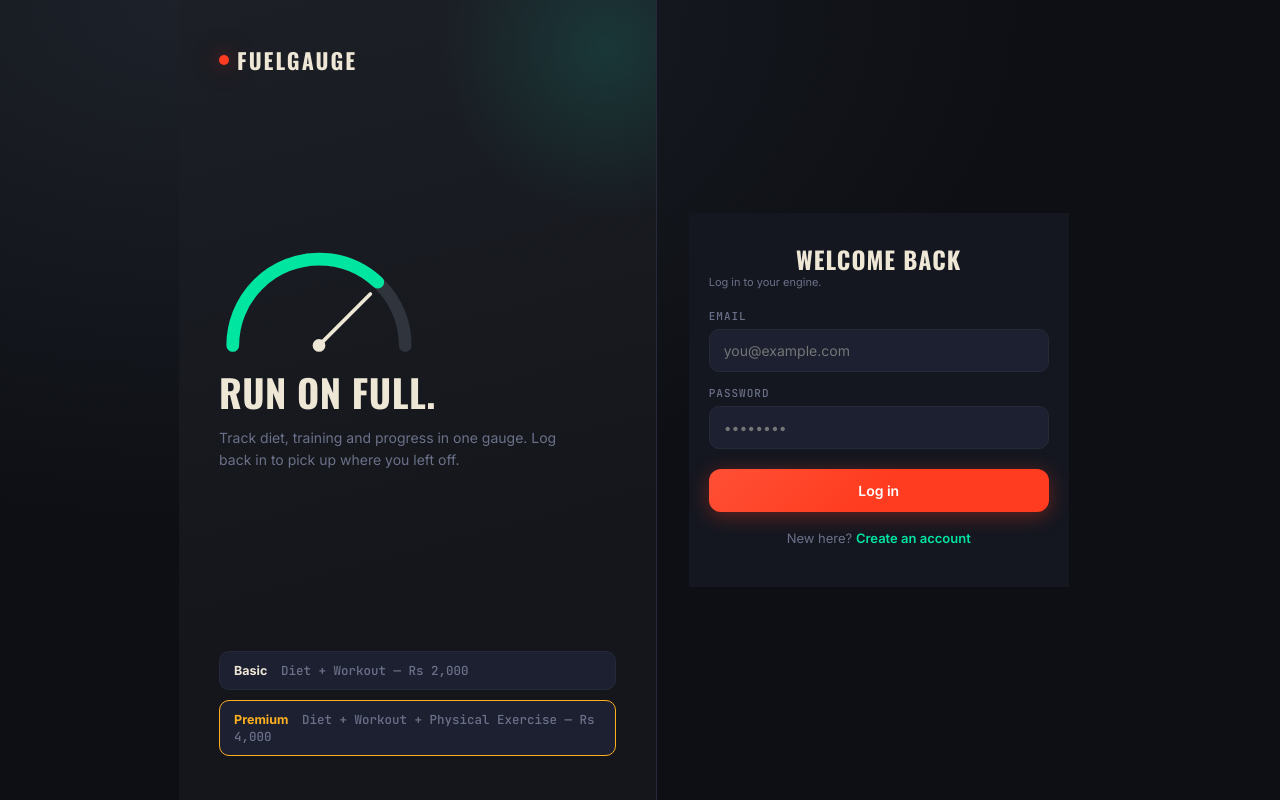
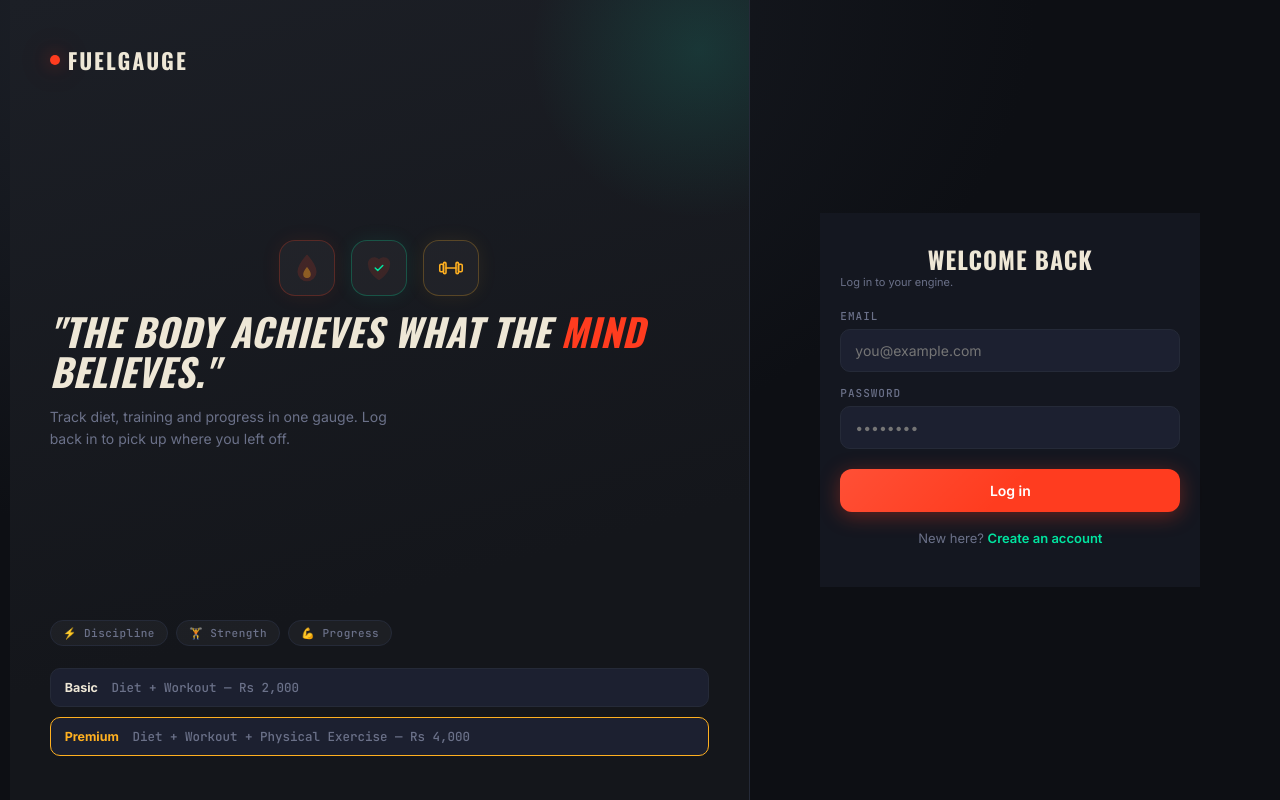
Before and after one commit to gaugefitness-ui/FUELGAUGE-fitness-app, a website: page public/login.html in a window 1280 px wide. Drawn offline with nearby package versions, Linux system fonts and the light colour scheme.

Commit message:
Update auth pages with motivational quotes and fitness icons

```diff
--- a/public/auth.css
+++ b/public/auth.css
@@ -6,9 +6,23 @@
 .auth-hero::after{content:"";position:absolute;right:-120px;top:-120px;width:340px;height:340px;border-radius:50%;
   background:radial-gradient(circle,rgba(25,194,160,.16) 0%,transparent 70%);}
 .auth-hero-mid{position:relative;}
-.auth-hero-mid h1{font-family:'Oswald',sans-serif;font-size:38px;line-height:1.05;text-transform:uppercase;letter-spacing:.5px;margin:14px 0 10px;}
+.auth-hero-mid h1,.auth-hero-mid .quote-heading{font-family:'Oswald',sans-serif;font-size:38px;line-height:1.05;text-transform:uppercase;letter-spacing:.5px;margin:14px 0 10px;}
+.quote-heading{font-family:'Oswald',sans-serif;font-style:italic;letter-spacing:.5px;}
 .auth-hero-mid p{color:var(--ink-dim);font-size:14px;line-height:1.6;max-width:360px;}
 .hero-gauge{display:block;margin-bottom:4px;}
+.auth-hero-icons{display:flex;gap:16px;margin:8px 0 16px;}
+.auth-hero-icon{width:56px;height:56px;background:rgba(255,255,255,0.04);border:1px solid var(--line);border-radius:16px;
+  display:flex;align-items:center;justify-content:center;transition:all .3s ease;}
+.auth-hero-icon svg{width:30px;height:30px;}
+.auth-hero-icon.icon-fire{border-color:rgba(255,60,31,0.25);box-shadow:0 0 20px rgba(255,60,31,0.08);}
+.auth-hero-icon.icon-fire:hover{border-color:var(--neon-red);box-shadow:0 0 24px rgba(255,60,31,0.2);transform:translateY(-2px);}
+.auth-hero-icon.icon-heart{border-color:rgba(0,229,160,0.25);box-shadow:0 0 20px rgba(0,229,160,0.08);}
+.auth-hero-icon.icon-heart:hover{border-color:var(--teal);box-shadow:0 0 24px rgba(0,229,160,0.2);transform:translateY(-2px);}
+.auth-hero-icon.icon-dumbbell{border-color:rgba(255,176,32,0.25);box-shadow:0 0 20px rgba(255,176,32,0.08);}
+.auth-hero-icon.icon-dumbbell:hover{border-color:var(--amber);box-shadow:0 0 24px rgba(255,176,32,0.2);transform:translateY(-2px);}
+.auth-quote-strip{display:flex;gap:8px;margin-bottom:12px;}
+.quote-tag{font-family:'JetBrains Mono',monospace;font-size:11px;letter-spacing:.5px;color:var(--ink-dim);
+  background:rgba(255,255,255,0.04);border:1px solid var(--line);border-radius:20px;padding:5px 12px;}
 .auth-hero-bottom{display:flex;flex-direction:column;gap:10px;position:relative;}
 .hero-pill{background:var(--panel-raised);border:1px solid var(--line);border-radius:10px;padding:10px 14px;font-size:12.5px;color:var(--ink-dim);font-family:'JetBrains Mono',monospace;}
 .hero-pill b{color:var(--ink);font-family:'Inter',sans-serif;margin-right:6px;}
--- a/public/login.html
+++ b/public/login.html
@@ -18,18 +18,20 @@
       <div class="brand"><span class="dot"></span>FUELGAUGE</div>
     </div>
     <div class="auth-hero-mid">
-      <svg class="hero-gauge" viewBox="0 0 220 130" width="200" height="118">
-        <path d="M 15 115 A 95 95 0 0 1 205 115" fill="none" stroke="#30343c" stroke-width="14" stroke-linecap="round"/>
-        <path d="M 15 115 A 95 95 0 0 1 205 115" fill="none" stroke="var(--teal)" stroke-width="14" stroke-linecap="round" stroke-dasharray="220 298"/>
-        <g transform="rotate(45 110 115)">
-          <line x1="110" y1="115" x2="110" y2="35" stroke="var(--cluster)" stroke-width="4" stroke-linecap="round"/>
-          <circle cx="110" cy="115" r="7" fill="var(--cluster)"/>
-        </g>
-      </svg>
-      <h1>Run on full.</h1>
+      <div class="auth-hero-icons">
+        <div class="auth-hero-icon icon-fire"><svg viewBox="0 0 48 48" fill="none"><path d="M24 4C24 4 10 20 10 30a14 14 0 0028 0C38 20 24 4 24 4z" fill="var(--neon-red)" opacity="0.15" stroke="var(--neon-red)" stroke-width="2.5" stroke-linecap="round" stroke-linejoin="round"/><path d="M24 24c0 0-5 6-5 10a5 5 0 0010 0c0-4-5-10-5-10z" fill="var(--amber)" opacity="0.4" stroke="var(--amber)" stroke-width="2" stroke-linecap="round"/></svg></div>
+        <div class="auth-hero-icon icon-heart"><svg viewBox="0 0 48 48" fill="none"><path d="M24 42s-16-10.4-16-22A9 9 0 0124 12a9 9 0 0116 8c0 11.6-16 22-16 22z" fill="var(--neon-red)" opacity="0.12" stroke="var(--neon-red)" stroke-width="2.5" stroke-linecap="round" stroke-linejoin="round"/><path d="M18 24l4 4 8-8" stroke="var(--teal)" stroke-width="2.5" stroke-linecap="round" stroke-linejoin="round"/></svg></div>
+        <div class="auth-hero-icon icon-dumbbell"><svg viewBox="0 0 48 48" fill="none"><rect x="6" y="18" width="6" height="12" rx="2" stroke="var(--amber)" stroke-width="2.5"/><rect x="36" y="18" width="6" height="12" rx="2" stroke="var(--amber)" stroke-width="2.5"/><rect x="12" y="15" width="4" height="18" rx="2" stroke="var(--amber)" stroke-width="2.5"/><rect x="32" y="15" width="4" height="18" rx="2" stroke="var(--amber)" stroke-width="2.5"/><line x1="16" y1="24" x2="32" y2="24" stroke="var(--amber)" stroke-width="2.5" stroke-linecap="round"/></svg></div>
+      </div>
+      <h1 class="quote-heading">"The body achieves what the <span style="color:var(--neon-red);">mind</span> believes."</h1>
       <p>Track diet, training and progress in one gauge. Log back in to pick up where you left off.</p>
     </div>
     <div class="auth-hero-bottom">
+      <div class="auth-quote-strip">
+        <span class="quote-tag">&#9889; Discipline</span>
+        <span class="quote-tag">&#127947; Strength</span>
+        <span class="quote-tag">&#128170; Progress</span>
+      </div>
       <div class="hero-pill"><b>Basic</b> Diet + Workout — Rs 2,000</div>
       <div class="hero-pill premium"><b>Premium</b> Diet + Workout + Physical Exercise — Rs 4,000</div>
     </div>
```
Also changed, not shown: public/app.js (+10 -10 lines), public/register.html (+11 -9 lines).
